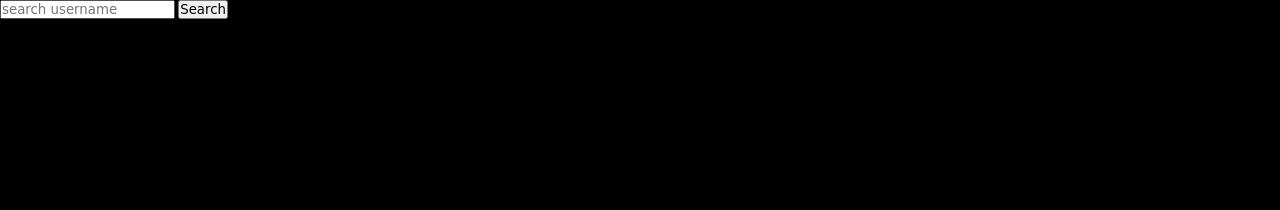
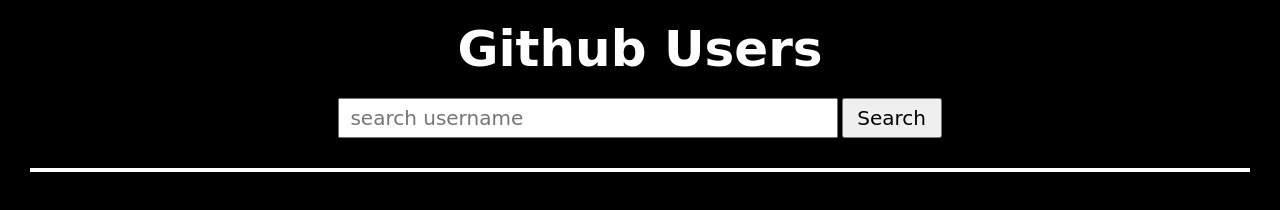
Before and after one commit to nishita-codes/TypeScript-PROJECT, a plain HTML site: page index.html in a window 1280 px wide. Drawn offline with Linux system fonts and the light colour scheme; no server answers.

Commit message:
added files

```diff
--- a/CSS/style.css
+++ b/CSS/style.css
@@ -10,3 +10,36 @@ html{
 body{
     background-color: black;
 }
+h1{
+    color:#fff;
+    font-size: 5rem;
+    display: flex;
+    justify-content: center;
+    margin-top: 2rem;
+
+
+}
+.search-input{
+    display: flex;
+    justify-content: center;
+    margin-top: 2rem;
+}
+
+#user{
+    width:50rem;
+    height:4rem;
+    font-size: 2rem;
+    padding-left: 1rem;
+}
+
+button{
+    width:10rem;
+    height:4rem;
+    font-size: 2rem;
+}
+.main_container{
+    background-color: rgb(92, 90, 90);
+    height: 100%;
+    margin: 3rem 3rem;
+    border:2px solid white;
+}
--- a/index.html
+++ b/index.html
@@ -8,6 +8,7 @@
 </head>
 <body>
     <section>
+        <h1>Github Users</h1>
         <div class="search-input">
             <form id="form">
                 <input type="text" id="user"
```
